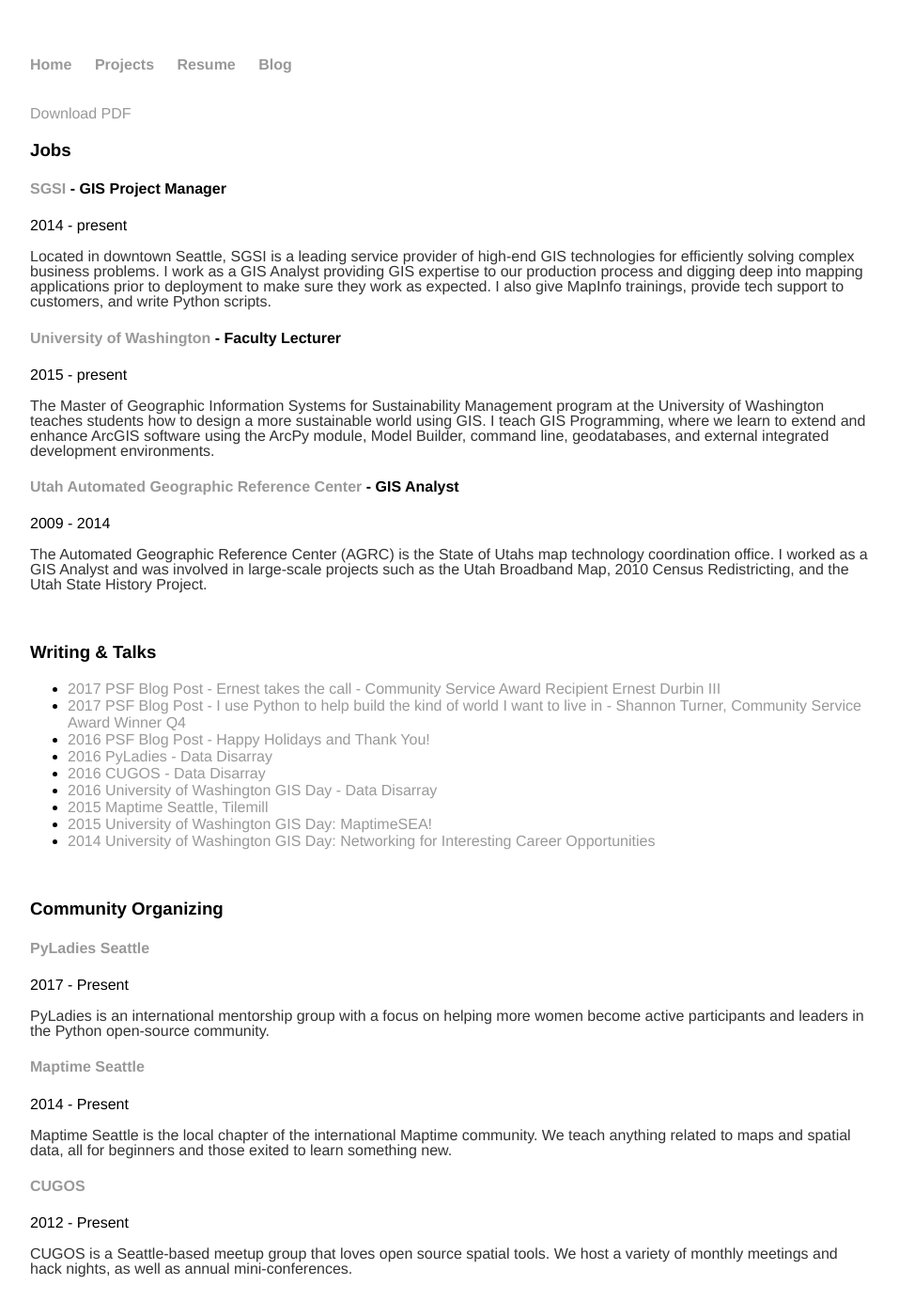
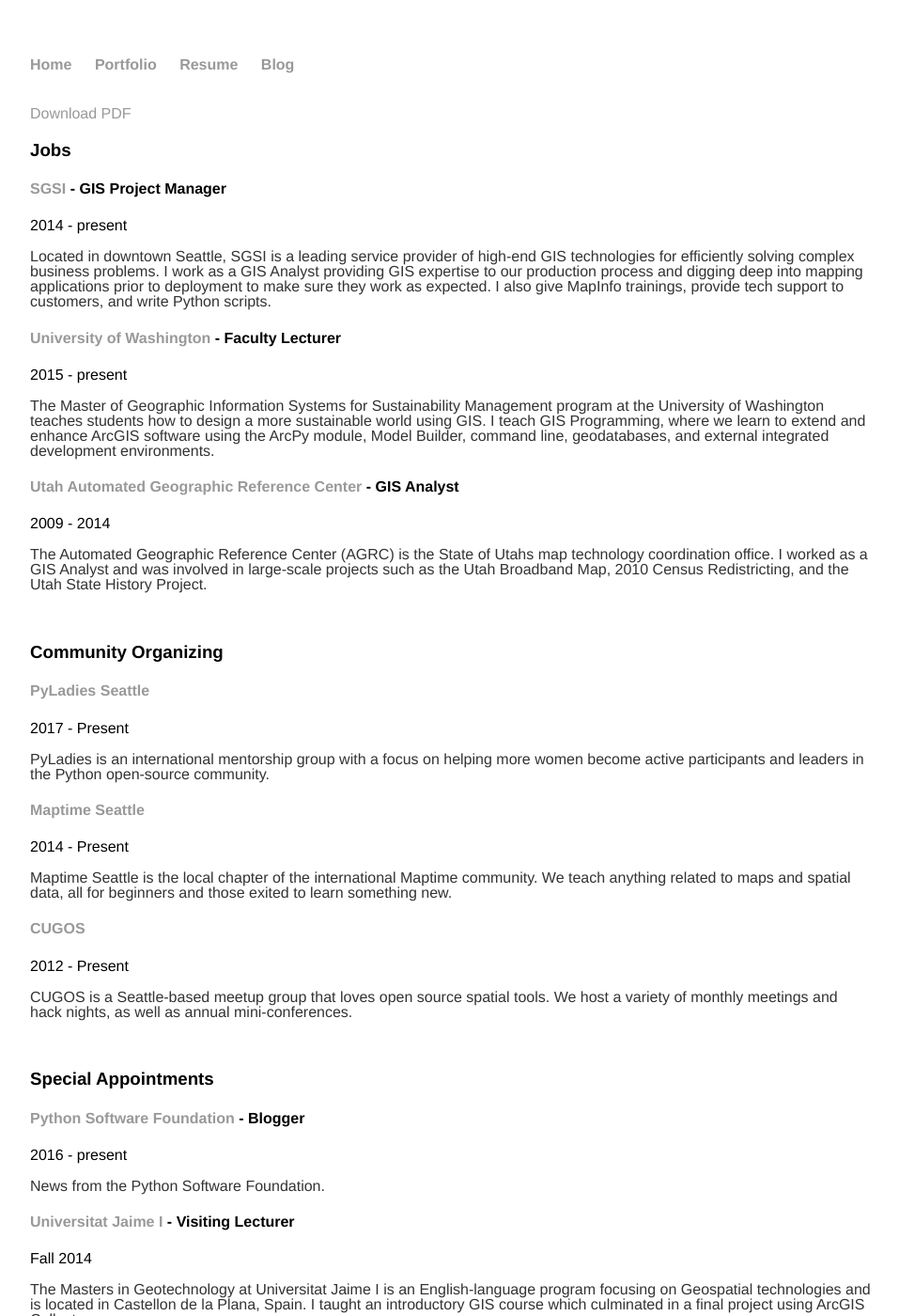
Before and after one commit to christyheaton/christyheaton.github.io, a Jekyll site: the page built from resume/index.html, in a window 1280 px wide and 1400 px high. Shown: the whole window at 94% size, without its empty margins (160-1117 px from the left). Built offline with Jekyll 4.4.1, drawn with Linux system fonts in a browser that asks for light colours.

Commit message:
reorganized portfolio

```diff
--- a/_layouts/default.html
+++ b/_layouts/default.html
@@ -9,7 +9,7 @@
 			<nav>
 	    		<ul>
 	        		<li><a href="/">Home</a></li>
-		        	<li><a href="/projects">Projects</a></li>
+		        	<li><a href="/portfolio">Portfolio</a></li>
 	        		<li><a href="/resume">Resume</a></li>
 	        		<li><a href="/blog">Blog</a></li>
 	    		</ul>
--- a/resume/index.html
+++ b/resume/index.html
@@ -32,23 +32,6 @@
       <span class="resume_timeline">2009 - 2014</span>
       <p class="resume_description">The Automated Geographic Reference Center (AGRC) is the State of Utahs map technology coordination office. I worked as a GIS Analyst and was involved in large-scale projects such as the Utah Broadband Map, 2010 Census Redistricting, and the Utah State History Project.</p>
     </div>
-
-	<br>
-
-  <h3>Writing & Talks</h3>
-    <ul class="resume_item resume_list">
-
-	  <li><a href="http://pyfound.blogspot.com/2017/03/ernest-takes-call-community-service.html" target="_blank"><span>2017</span> PSF Blog Post - Ernest takes the call - Community Service Award Recipient Ernest Durbin III</a></li>
-	  <li><a href="http://pyfound.blogspot.com/2017/01/i-use-python-to-help-build-kind-of.html" target="_blank"><span>2017</span> PSF Blog Post - I use Python to help build the kind of world I want to live in - Shannon Turner, Community Service Award Winner Q4</a></li>
-	  <li><a href="http://pyfound.blogspot.com/2016/12/happy-holidays-and-thank-you.html" target="_blank"><span>2016</span> PSF Blog Post - Happy Holidays and Thank You!</a></li>
-      <li><a href="http://christyheaton.github.io/PyLadies_Presentation/#/" target="_blank"><span>2016</span> PyLadies - Data Disarray</a></li>
-      <li><a href="http://christyheaton.github.io/cugos_presentation/#/" target="_blank"><span>2016</span> CUGOS - Data Disarray</a></li>
-	  <li><a href="https://www.youtube.com/watch?v=SYCi5z05hu4" target="_blank"><span>2016</span> University of Washington GIS Day - Data Disarray</a></li>
-	  <li><a href="http://maptimesea.github.io/2015/10/07/tilemill.html" target="_blank"><span>2015</span> Maptime Seattle, Tilemill</a></li>
-	  <li><a href="https://www.youtube.com/watch?v=c5BkiGEv1eA" target="_blank"><span>2015</span> University of Washington GIS Day: MaptimeSEA!</a></li>
-	  <li><a href="https://www.youtube.com/watch?v=5VfPOmM6bpo" target="_blank"><span>2014</span> University of Washington GIS Day: Networking for Interesting Career Opportunities</a></li>
-
-	</ul>
 
 	<br>
 
```
Also changed, not shown: portfolio/index.html (added, +51 -0 lines), projects/index.html (deleted, +0 -12 lines).
